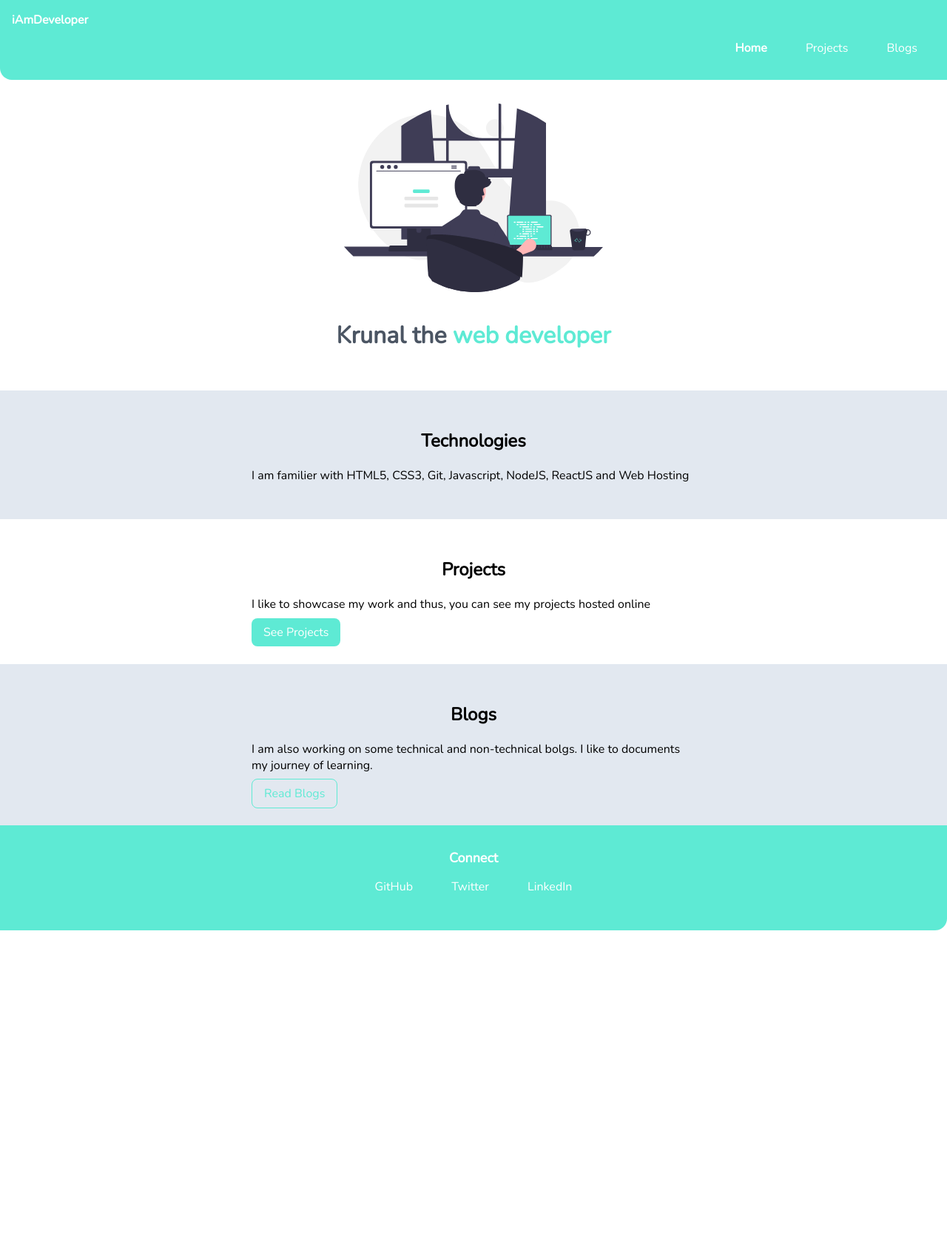
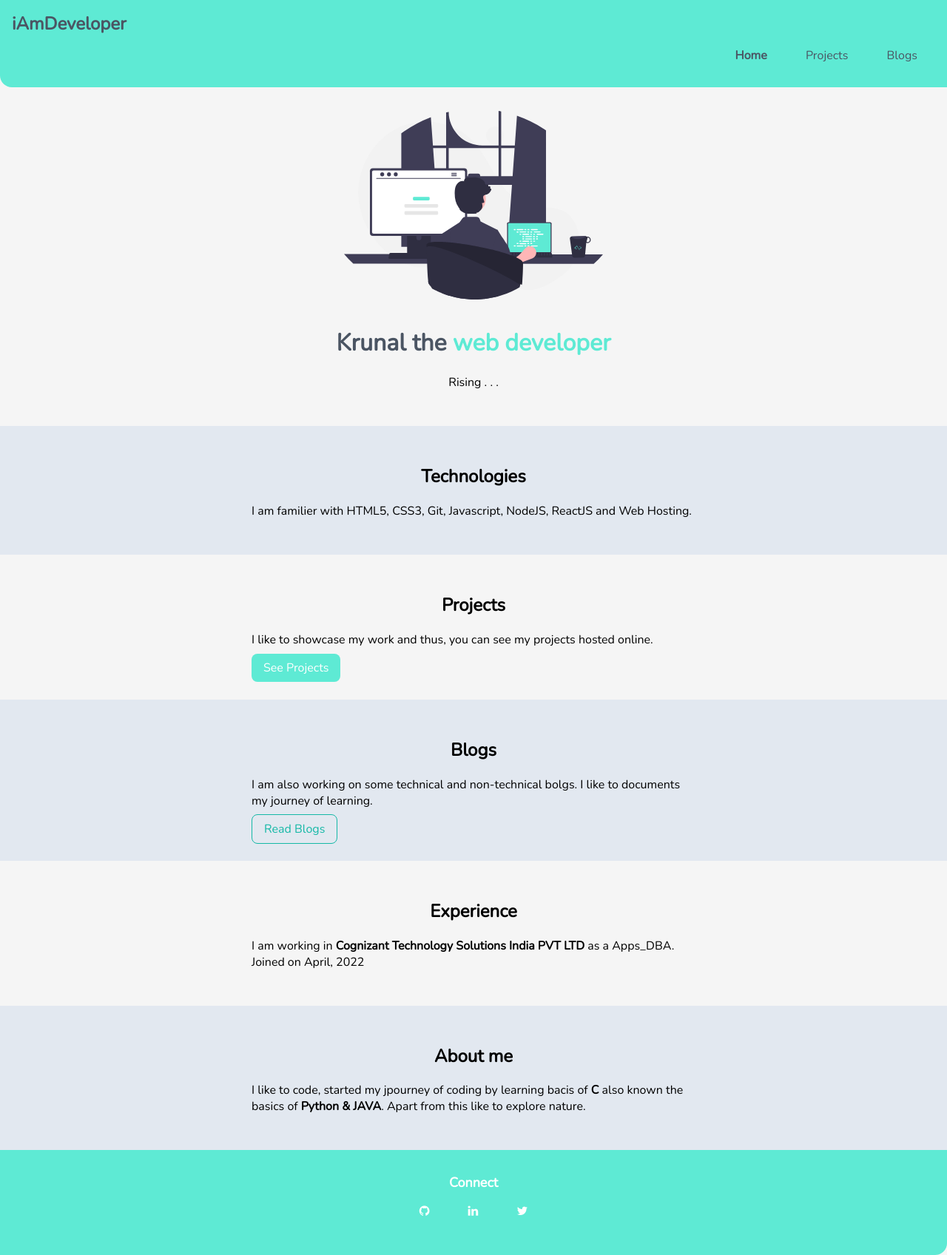
Before and after one commit to krunal002/Component-Library, a plain HTML site: page index.html in a window 1280 px wide. Shown: the whole page at 74% size. Before the commit the page ends 1258 px from the top, so only its background shows below. Drawn offline with nearby package versions, Linux system fonts and the light colour scheme; a web font is replaced by a local one.

Commit message:
update
Added some design and upgrade skills

```diff
--- a/index.html
+++ b/index.html
@@ -8,6 +8,9 @@
 
     <!-- CSS File -->
     <link rel="stylesheet" href="/style.css">
+
+    <!-- icons -->
+    <link rel='stylesheet' href='https://cdnjs.cloudflare.com/ajax/libs/font-awesome/4.7.0/css/font-awesome.min.css'>
 </head>
 <body>
 
@@ -23,21 +26,22 @@
     <header class="hero">
         <img src="images/home.svg" alt="" class="hero-ing">
         <h1 class="hero-heading">Krunal the <span class="heading-inverted">web developer</span></h1>
+        <p style="text-align: Center;">Rising . . .</p>
         <!-- #5eead4 -->
     </header>
 
     <section class="section ow">
         <div class="container container-center">
             <h1>Technologies</h3>
-            <p>I am familier with HTML5, CSS3, Git, Javascript, NodeJS, ReactJS and Web Hosting</p>
+            <p>I am familier with HTML5, CSS3, Git, Javascript, NodeJS, ReactJS and Web Hosting.</p>
         </div>
     </section>
 
     <section class="section">
         <div class="container container-center">
             <h1>Projects</h3>
-            <p>I like to showcase my work and thus, you can see my projects hosted online</p>
-            <a href="/" class="link link-primary">See Projects</a>
+            <p>I like to showcase my work and thus, you can see my projects hosted online.</p>
+            <a href="projects.html" class="link link-primary">See Projects</a>
         </div>
     </section>
 
@@ -45,16 +49,30 @@
         <div class="container container-center">
             <h1>Blogs</h3>
             <p>I am also working on some technical and non-technical bolgs. I like to documents my journey of learning.</p>
-            <a href="/" class="link link-secondary">Read Blogs</a>
+            <a href="blogs.html" class="link link-secondary">Read Blogs</a>
+        </div>
+    </section>
+
+    <section class="section">
+        <div class="container container-center">
+            <h1>Experience</h3>
+            <p>I am working in <strong>Cognizant Technology Solutions India PVT LTD</strong> as a Apps_DBA. Joined on April, 2022</p>
+        </div>
+    </section>
+
+    <section class="section ow">
+        <div class="container container-center">
+            <h1>About me</h3>
+            <p>I like to code, started my jpourney of coding by learning bacis of <strong>C</strong> also known the basics of <strong>Python & JAVA</strong>. Apart from this like to explore nature.</p>
         </div>
     </section>
 
     <footer class="footer">
         <div class="footer-header">Connect</div>
         <ul class="social-link list-non-bullet">
-            <li class="list-item-inline"><a href="https://github.com/krunal002" class="link">GitHub</a></li>
-            <li class="list-item-inline"><a href="https://twitter.com/KrunalMandlekar" class="link">Twitter</a></li>
-            <li class="list-item-inline"><a href="https://LinkedIn.com/in/krunal-mandlekar-60a147174" class="link">LinkedIn</a></li>
+            <li class="list-item-inline"><a href="https://github.com/krunal002" class="link"><i class='fa fa-github'></i></a></li>
+            <li class="list-item-inline"><a href="https://LinkedIn.com/in/krunal-mandlekar-60a147174" class="link"><i class='fa fa-linkedin'></i></a></li>
+            <li class="list-item-inline"><a href="https://twitter.com/KrunalMandlekar" class="link"><i class='fa fa-twitter'></i></a></li>
         </ul>
     </footer>
 </body>
--- a/style.css
+++ b/style.css
@@ -10,6 +10,7 @@ body{
     font-family: 'Gotu', sans-serif;
     font-family: 'Nunito', sans-serif;
     margin: 0;
+    background-color: whitesmoke;
 }
 
 hr{
@@ -44,8 +45,8 @@ hr{
 }
 
 .link-secondary{
-    color: var(--primary-color);
-    border: 1px solid var(--primary-color);
+    color: #14b8a6;
+    border: 1px solid #14b8a6;
     border-radius: 0.5rem;
 }
 
@@ -64,17 +65,18 @@ hr{
 /* navigation */
 .navigation{
     background-color: var(--primary-color);
-    color: white;
+    color: var(--dark-gray);
     padding: 1rem;
     border-bottom-left-radius: 1rem;
 }
 
 .navigation .nav-brand{
-    font-weight: bold;
+    font-weight: bolder;
+    font-size: x-large;
 }
 
 .navigation .link{
-    color: white;
+    color: var(--dark-gray);
 }
 
 .navigation .nav-pills{
```
Also changed, not shown: blogs.html (+1 -1 lines).
